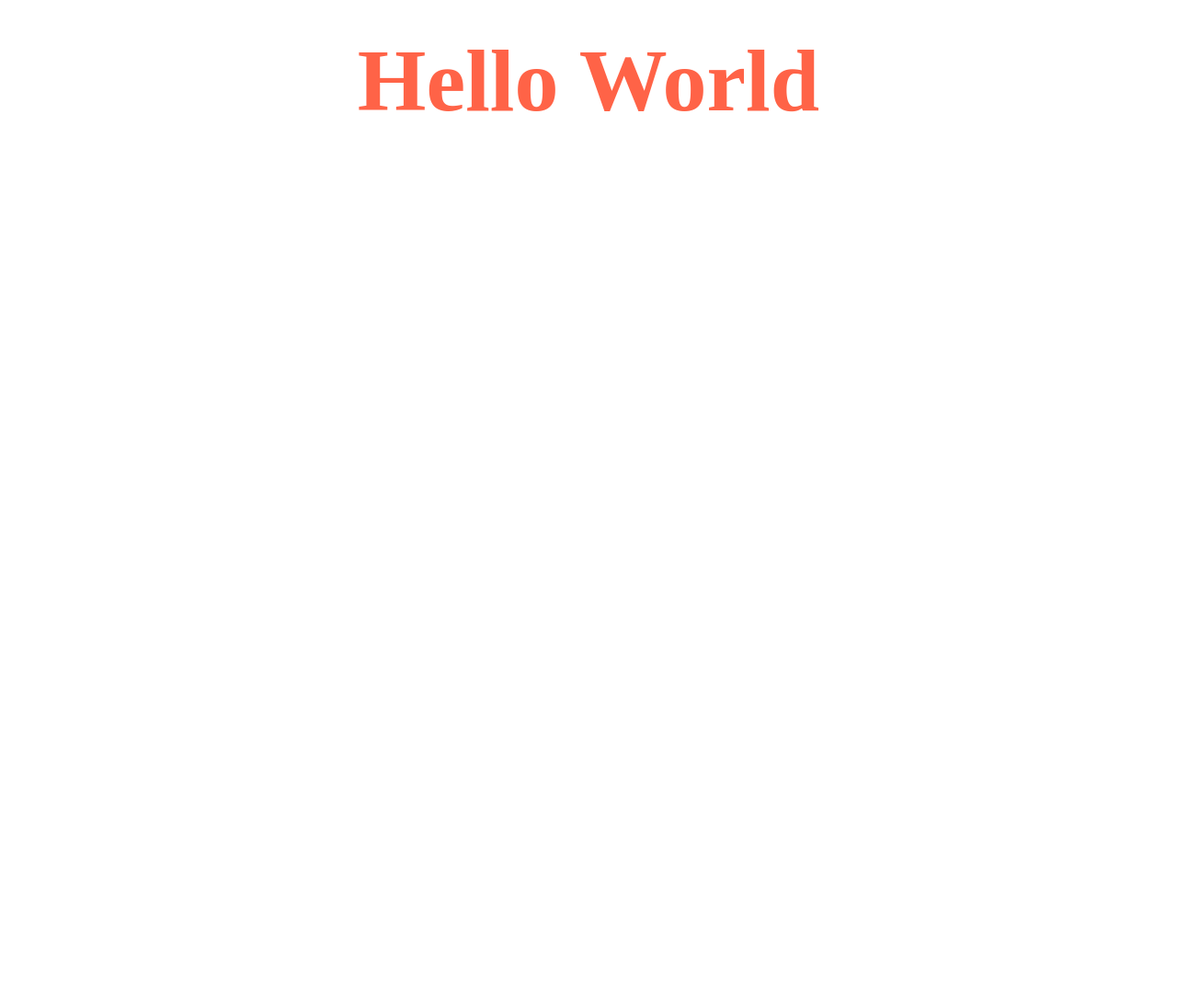
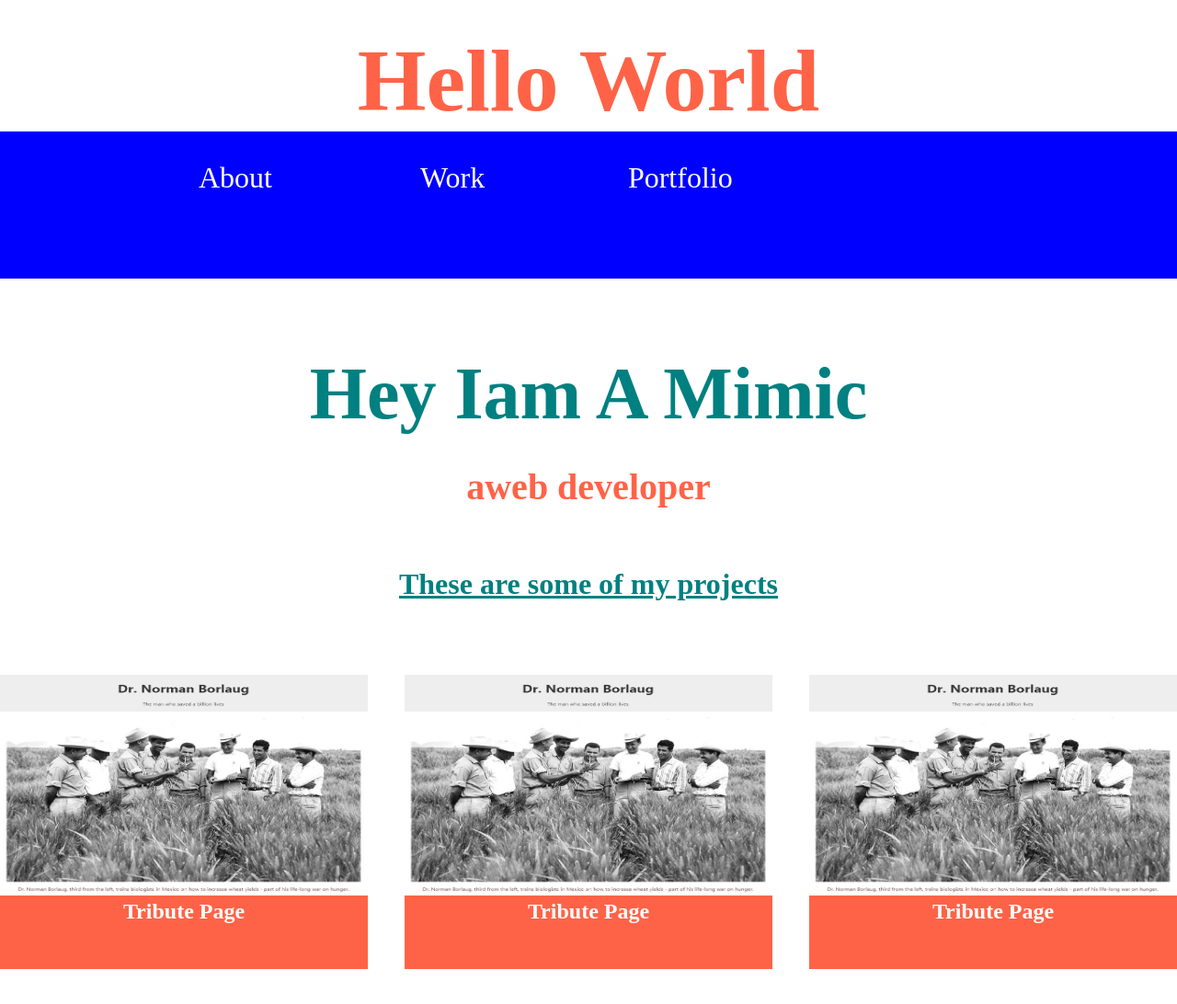
Before and after one commit to mbdesigns1989/mb-gordon-, a plain HTML site: page fcc-test-suite-template-master/index.html in a window 1280 px wide. Shown: the top 1092 px of the page at 92% size. Drawn offline with Linux system fonts and the light colour scheme.

Commit message:
Update index.html

```diff
--- a/fcc-test-suite-template-master/index.html
+++ b/fcc-test-suite-template-master/index.html
@@ -9,6 +9,51 @@
   <body>
     <script src="https://cdn.freecodecamp.org/testable-projects-fcc/v1/bundle.js"></script>
      <h1> Hello World </h1>
+      <header class="main-head">
+        <nav>
+          <ul>
+            <li><a href="">About </a></li>
+            <li><a href="">Work</a></li>
+            <li><a href="">Portfolio</a></li>
+          </ul>
+
+        </nav>
+      </header>
+      <section id="welcome section">
+        <h2> Hey Iam A Mimic</h2>
+        <h3>aweb developer</h3>
+
+      </section>
+
+       <section>
+        <h4>These are some of my projects</h4>
+       </section>
+
+
+      <section id="projects">
+
+
+        <div class="project">
+          <img src="/imgs/tribute.jpg" alt="">
+          <h5> Tribute Page </h5>
+        </div>
+
+        <div class="project">
+          <img src="/imgs/tribute.jpg" alt="">
+          <h5> Tribute Page </h5>
+        </div>
+
+        <div class="project">
+          <img src="/imgs/tribute.jpg" alt="">
+          <h5> Tribute Page </h5>
+        </div>
+
+
+
+      </section>
+
+
+
     <script  src="js/index.js"></script>
   </body>
 </html>
```
